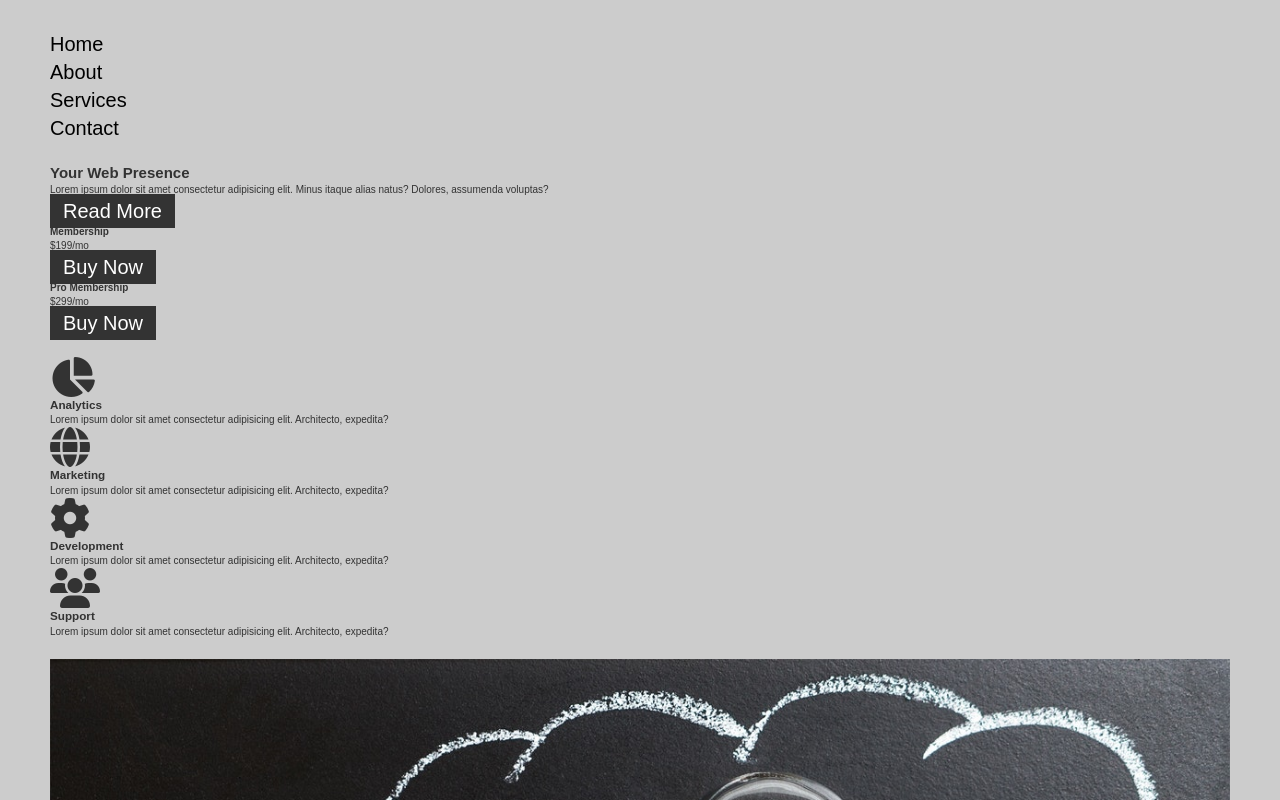
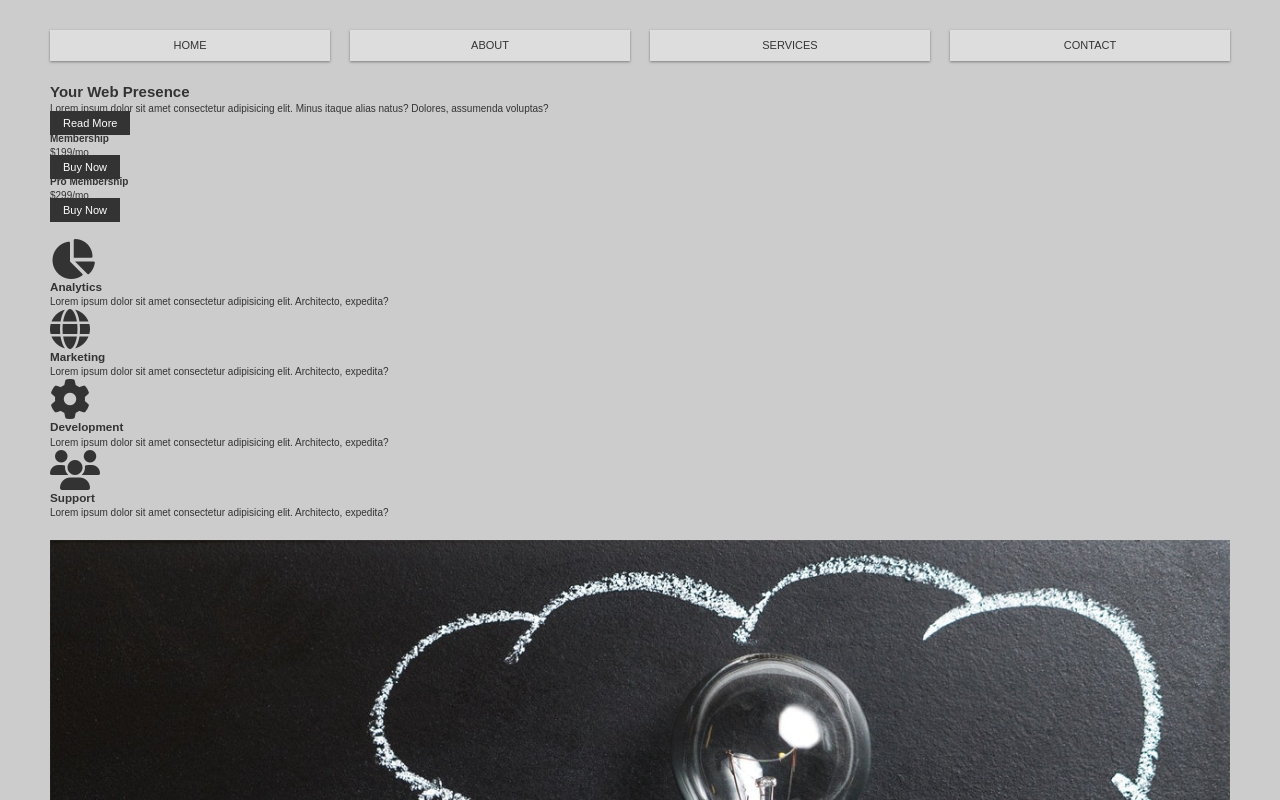
Before and after one commit to RobinHawiz/practice-html-css, a plain HTML site: page responsiveCSSGridLayout/index.html in a window 1280 px wide. Shown: the top 800 px of the page. Drawn offline with Linux system fonts and the light colour scheme.

Commit message:
navbar done!

```diff
--- a/responsiveCSSGridLayout/styles/_globals.scss
+++ b/responsiveCSSGridLayout/styles/_globals.scss
@@ -33,5 +33,5 @@ li {
 a {
   text-decoration: none;
   color: black;
-  font-size: 2rem;
+  font-size: 1.1rem;
 }
--- a/responsiveCSSGridLayout/styles/_navbar.scss
+++ b/responsiveCSSGridLayout/styles/_navbar.scss
@@ -0,0 +1,23 @@
+nav {
+  ul {
+    display: grid;
+    grid-gap: 2rem;
+    grid-template-columns: repeat(4, 1fr);
+
+    a {
+      background: $color-primary;
+      padding: 0.8rem;
+      color: $color-dark;
+      text-transform: uppercase;
+      box-shadow: $shadow;
+      display: block;
+      text-align: center;
+      transition: all 0.5s ease;
+
+      &:hover {
+        background: $color-dark;
+        color: $color-light;
+      }
+    }
+  }
+}
--- a/responsiveCSSGridLayout/styles/style.scss
+++ b/responsiveCSSGridLayout/styles/style.scss
@@ -1,7 +1,7 @@
 $color-primary: #ddd;
 $color-dark: #333;
 $color-light: #fff;
-$shadow: 0 0.1rem 0.5rem rgba(104, 104, 104, 0.8);
+$shadow: 0 0.1rem 0.25rem rgba(104, 104, 104, 0.8);
 
 @import "globals";
 @import "navbar";
```
Also changed, not shown: responsiveCSSGridLayout/styles/style.css, 1 other file.
